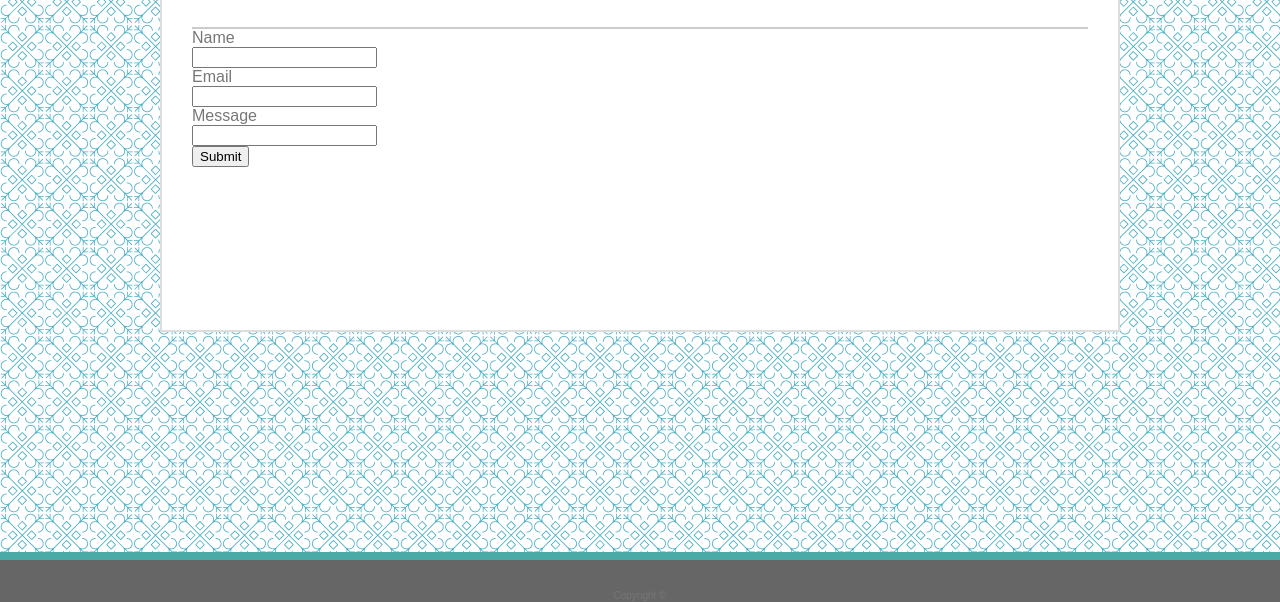
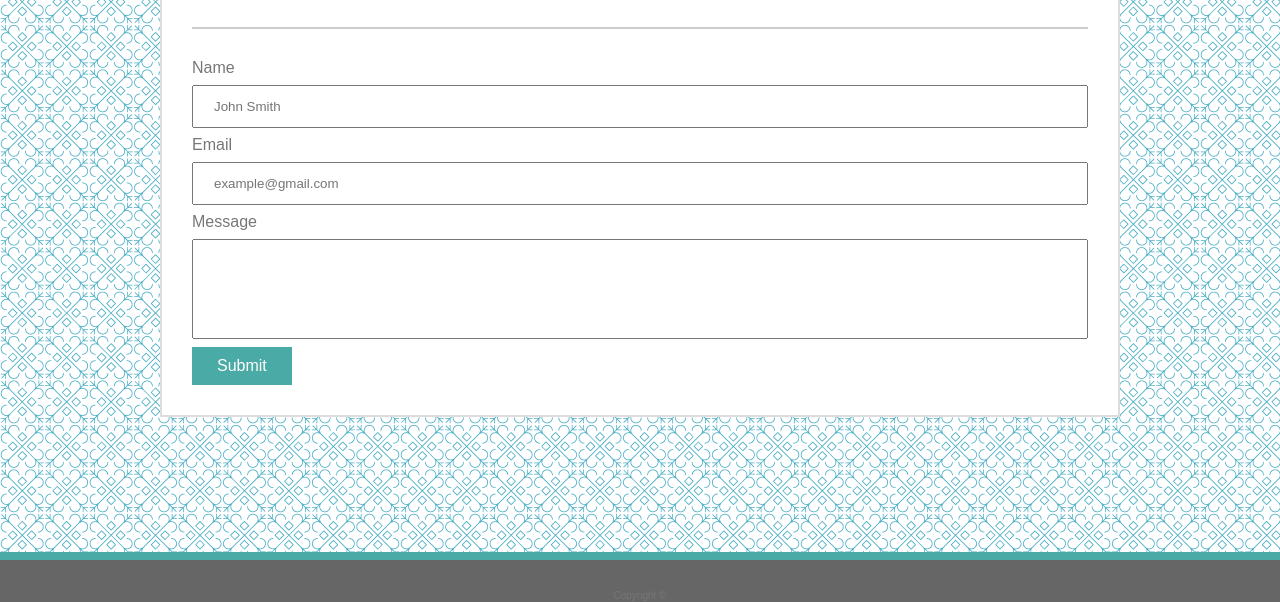
Before and after one commit to mms211/Portfolio, a plain HTML site: page contact.html in a window 1280 px wide. Shown: the part 198-800 px from the top of the page. Drawn offline with Linux system fonts and the light colour scheme.

Commit message:
contact form styling updated, links added to portfolio

```diff
--- a/assets/css/style.css
+++ b/assets/css/style.css
@@ -88,6 +88,7 @@ h1 {
 
 .boxheader {
     border-bottom: 2px solid #cccccc;
+    margin-bottom: 30px;
 }
 
 h2 {
@@ -99,7 +100,6 @@ h2 {
 /* About Me photo styling */
 
 .photo1 {
-    margin-top: 30px;
     margin-right: 30px;
     margin-bottom: 30px;
     float: left;
@@ -111,7 +111,6 @@ h2 {
 
 .aboutme {
     font-size: 20px;
-    margin-top: 30px;
     line-height: 1.5;
 }
 
@@ -159,7 +158,32 @@ div.img-div > img {
     margin-bottom: 35px;
 }
 
+a.portfoliolink {
+    color: #ffffff;
+}
+
 /* Contact Me */
+
+input.text {
+    width: 100%;
+    padding: 12px 20px;
+    margin: 8px 0;
+    box-sizing: border-box;
+}
+
+#message {
+    min-height: 100px;
+}
+.button {
+    background-color: #4aaaa5;
+    border: none;
+    color: #ffffff;
+    padding: 10px 25px;
+    text-align: center;
+    text-decoration: none;
+    display: inline-block;
+    font-size: 16px;
+}
 
 /* footer */
 
--- a/contact.html
+++ b/contact.html
@@ -27,12 +27,12 @@
             </div>
             <form>
                 Name <br>
-                <input type="text" name="name"><br>
+                <input class="text" type="text" name="name" placeholder="John Smith"><br>
                 Email <br>
-                <input type="text" name="email"><br>
+                <input class="text" type="text" name="email" placeholder="example@gmail.com"><br>
                 Message <br>
-                <input type="text" name="message"><br>
-                <input type="submit" value="Submit">
+                <input class="text" id="message" type="text" name="message"><br>
+                <input class="button" type="submit" value="Submit">
             </form>
         </main>
     </div>
```
Also changed, not shown: portfolio.html (+18 -5 lines).
